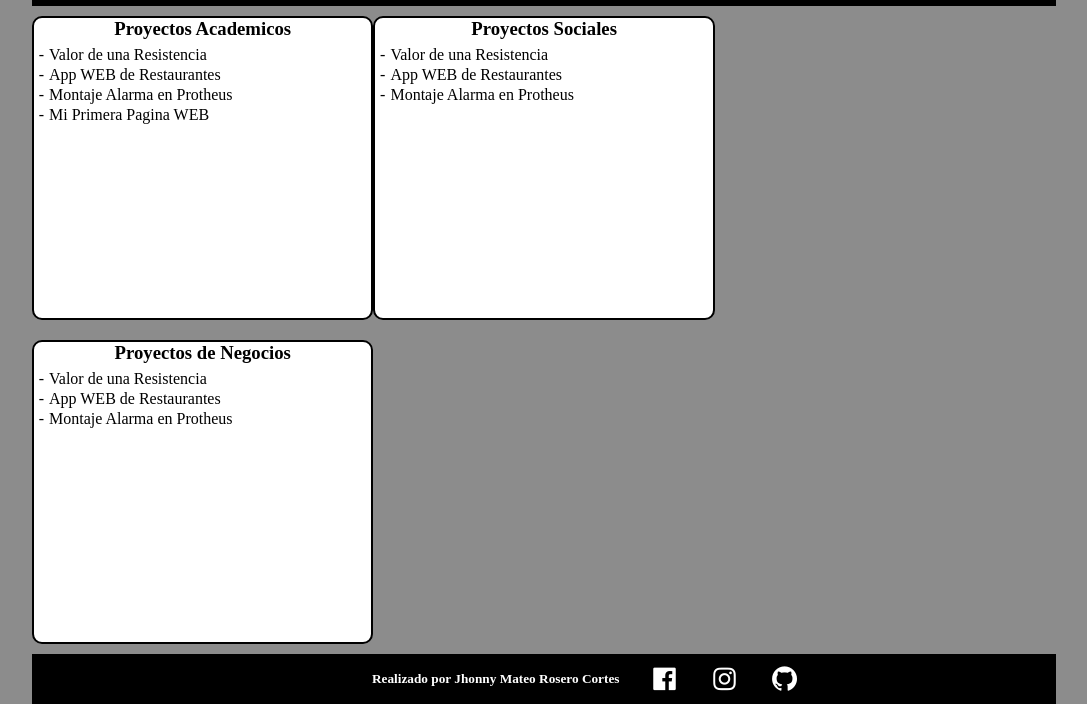
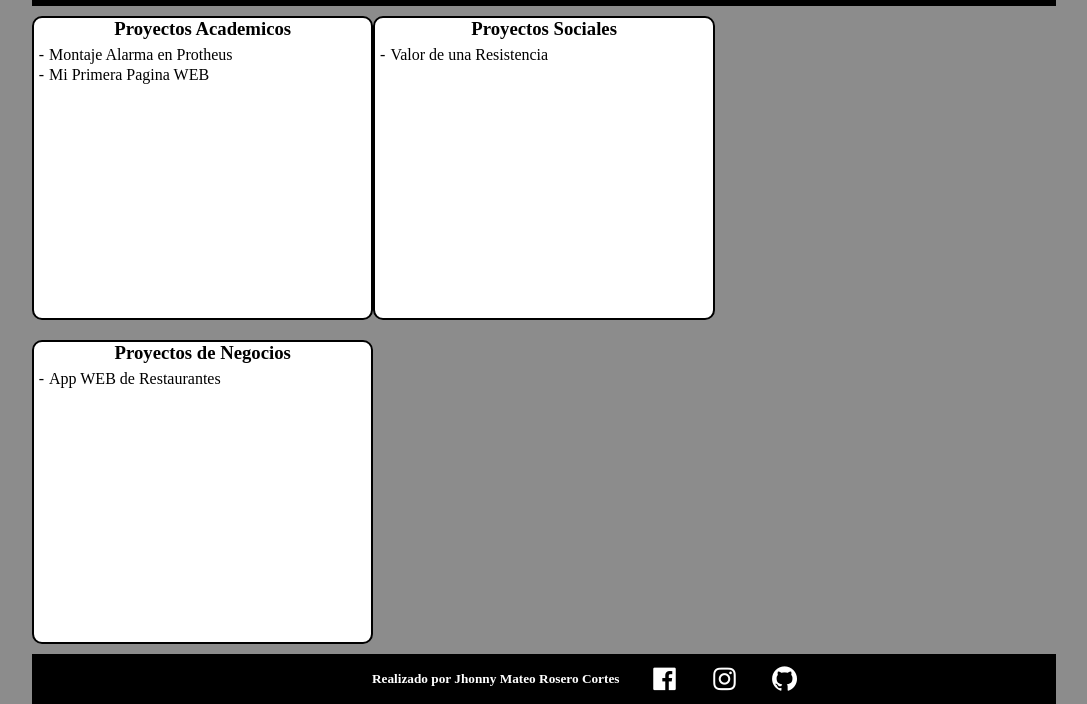
Before and after one commit to mateok13/MyPageWeb.github.io, a plain HTML site: page proyectos.html in a window 1280 px wide. Shown: the part 176-880 px from the top of the page, without its empty margins (96-1183 px from the left). Drawn offline with nearby package versions, Linux system fonts and the light colour scheme.

Commit message:
My page Web

```diff
--- a/proyectos.html
+++ b/proyectos.html
@@ -44,12 +44,6 @@
 				<h3>Proyectos Academicos</h3>
 				<ul>
 					<li>
-						<a href="https://github.com/mateok13/valorResistencia" target="_blank">Valor de una Resistencia</a>
-					</li>
-					<li>
-						<a href="https://github.com/mateok13/Restaurant_HEX" target="_blank">App WEB de Restaurantes</a>
-					</li>
-					<li>
 						<a href="https://github.com/mateok13/ARQB-ProyectoFinal" target="_blank">Montaje Alarma en Protheus</a>
 					</li>
 					<li>
@@ -63,25 +57,13 @@
 					<li>
 						<a href="https://github.com/mateok13/valorResistencia" target="_blank">Valor de una Resistencia</a>
 					</li>
-					<li>
-						<a href="https://github.com/mateok13/Restaurant_HEX" target="_blank">App WEB de Restaurantes</a>
-					</li>
-					<li>
-						<a href="https://github.com/mateok13/ARQB-ProyectoFinal" target="_blank">Montaje Alarma en Protheus</a>
-					</li>
 				</ul>
 			</section>
 			<section id="proyectosNegocios">
 				<h3>Proyectos de Negocios</h3>
 				<ul>
 					<li>
-						<a href="https://github.com/mateok13/valorResistencia" target="_blank">Valor de una Resistencia</a>
-					</li>
-					<li>
 						<a href="https://github.com/mateok13/Restaurant_HEX" target="_blank">App WEB de Restaurantes</a>
-					</li>
-					<li>
-						<a href="https://github.com/mateok13/ARQB-ProyectoFinal" target="_blank">Montaje Alarma en Protheus</a>
 					</li>
 				</ul>
 			</section>
```
